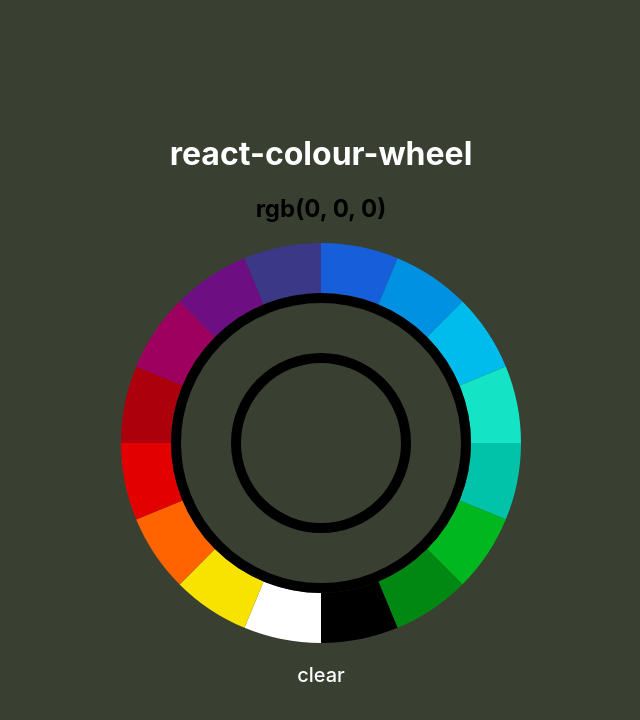
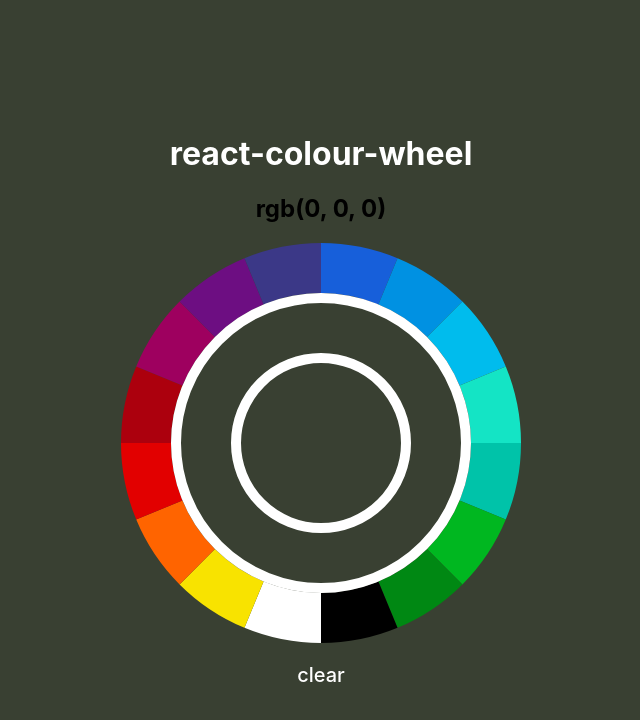
Before and after one commit to talor-hammond/react-colour-wheel, a React (Create React App) app: page / in a window 1280 px wide. Shown: the top 720 px of the page, without its empty margins (319-959 px from the left). Built offline with nearby package versions, Linux system fonts and the light colour scheme.

Commit message:
added spacers.colour option to props, renders different colour dynamically

```diff
--- a/src/components/colourWheel/ColourWheel.js
+++ b/src/components/colourWheel/ColourWheel.js
@@ -237,12 +237,14 @@ class ColourWheel extends Component {
   }
 
   drawSpacers () {
-    this.drawSpacer(this.firstSpacerRadius)
-    this.drawSpacer(this.secondSpacerRadius)
+    if (this.props.spacers) {
+      this.drawSpacer(this.firstSpacerRadius)
+      this.drawSpacer(this.secondSpacerRadius)
+    }
   }
 
   drawSpacer (spacerRadius) {
-    const { radius, padding } = this.props
+    const { radius, padding, spacers: { colour } } = this.props
 
     const height = radius * 2
     const width = radius * 2
@@ -255,7 +257,7 @@ class ColourWheel extends Component {
     this.ctx.lineWidth = padding // This is the width of the innerWheel.
 
     // Stroke-style changes based on the shade:
-    this.ctx.strokeStyle = 'rgb(0, 0, 0)'
+    this.ctx.strokeStyle = colour
     this.ctx.stroke()
     this.ctx.closePath()
   }
```
